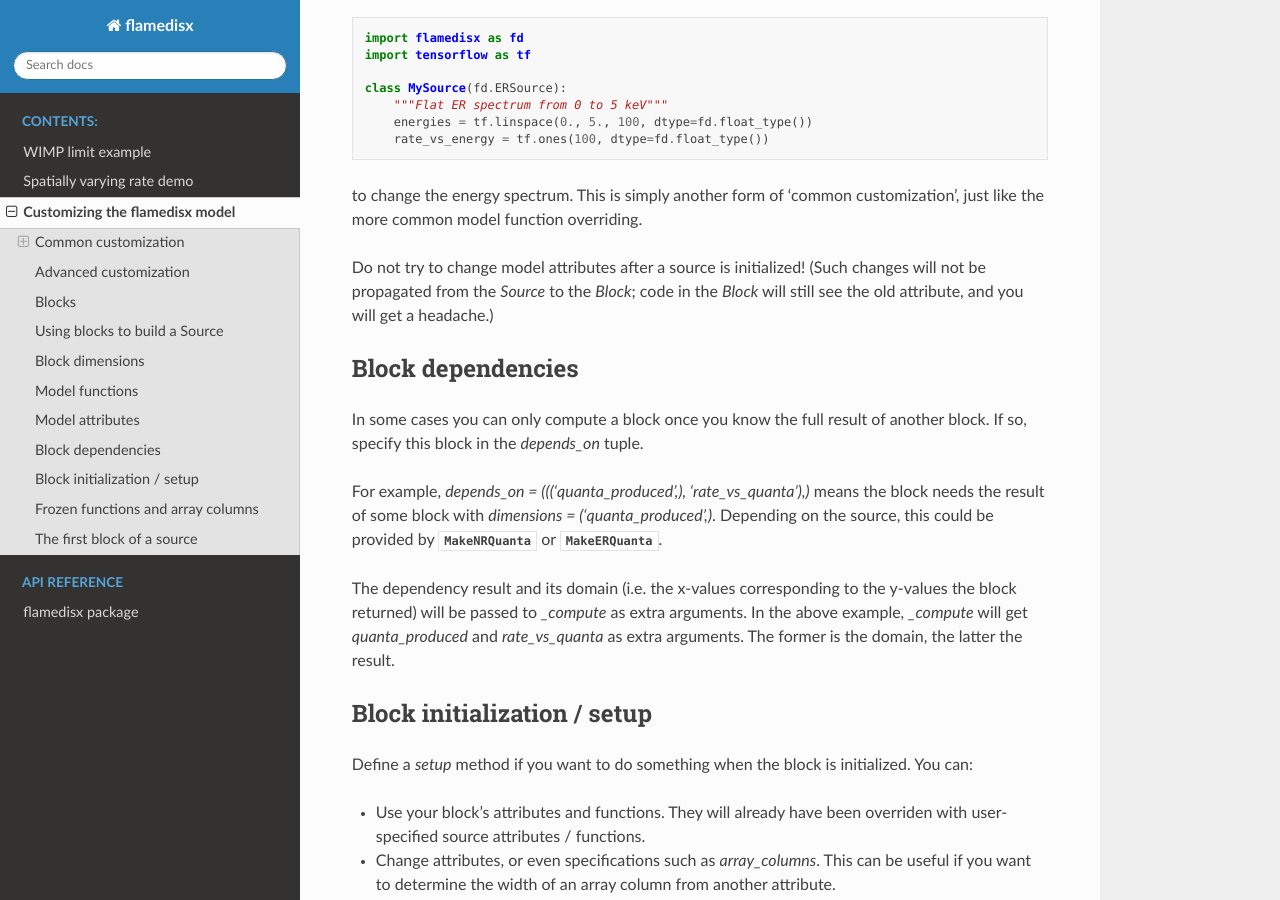
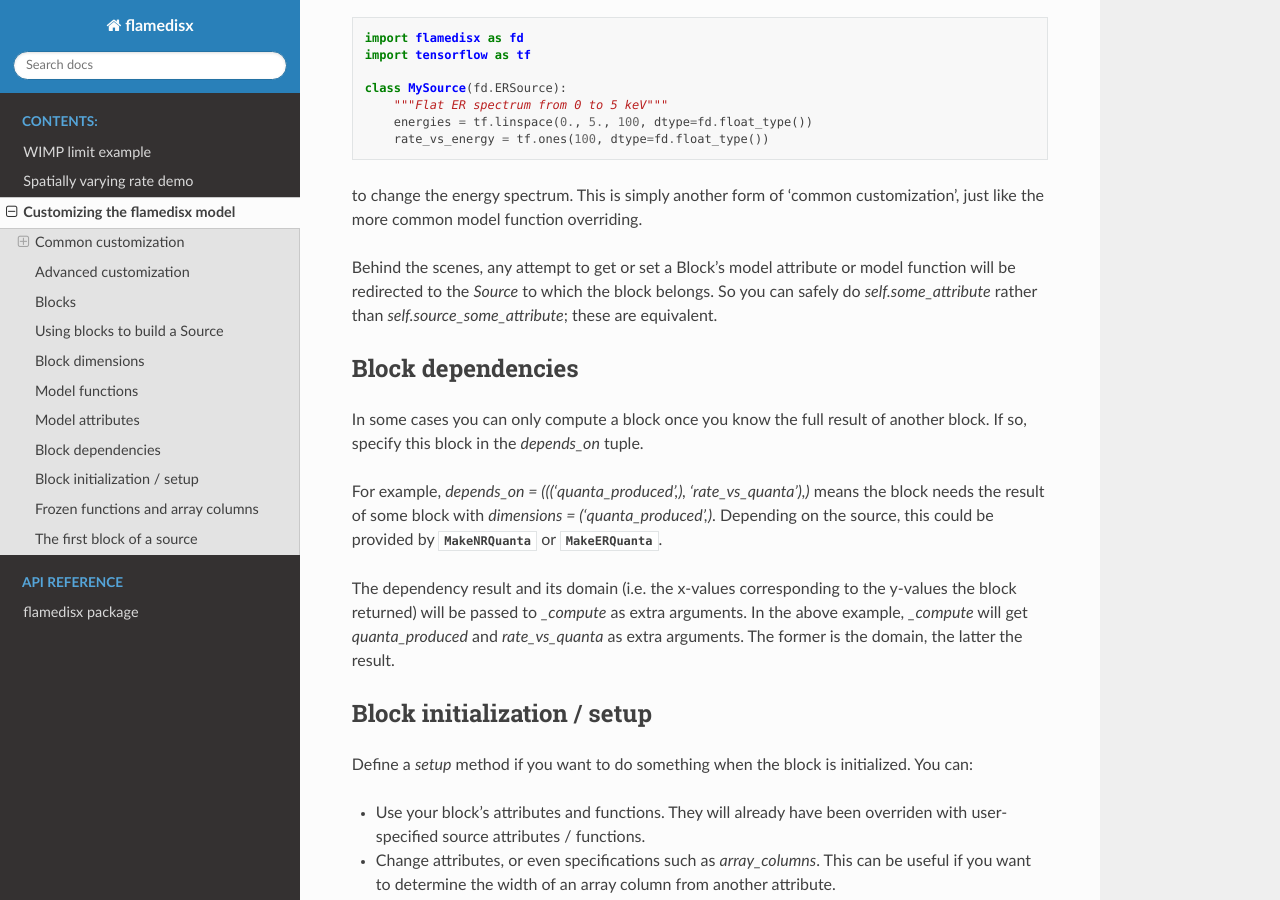
Before and after one commit to FlamTeam/flamedisx, a Sphinx documentation site: the page built from docs/source/blocks.rst, in a window 1280 px wide and 900 px high, scrolled down 4696 px. Built offline with Sphinx 7.4.7 and the Read the Docs theme 2.0.0, drawn with Linux system fonts in a browser that asks for light colours.

Commit message:
Update model attribute behavior following #140

```diff
--- a/docs/source/blocks.rst
+++ b/docs/source/blocks.rst
@@ -145,7 +145,7 @@ For example, the :py:class:`~flamedisx.lxe_blocks.energy_spectrum.FixedShapeEner
 
 to change the energy spectrum. This is simply another form of 'common customization', just like the more common model function overriding.
 
-Do not try to change model attributes after a source is initialized! (Such changes will not be propagated from the `Source` to the `Block`; code in the `Block` will still see the old attribute, and you will get a headache.)
+Behind the scenes, any attempt to get or set a Block's model attribute or model function will be redirected to the `Source` to which the block belongs. So you can safely do `self.some_attribute` rather than `self.source_some_attribute`; these are equivalent.
 
 
 Block dependencies
```
